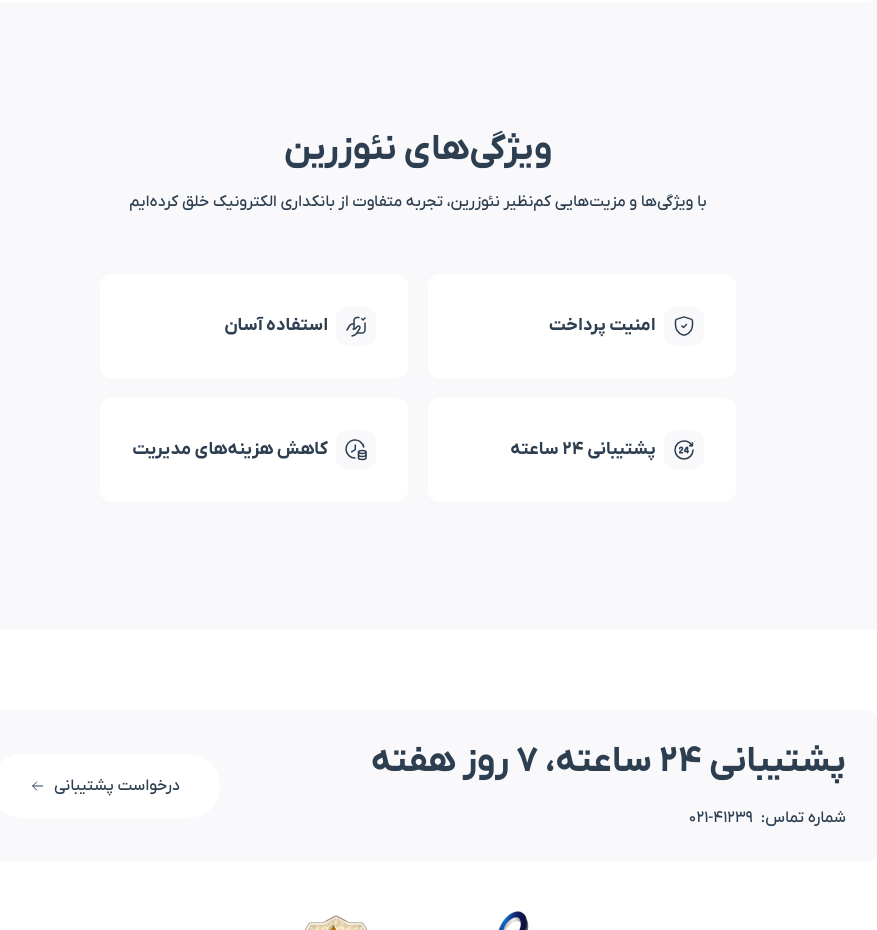
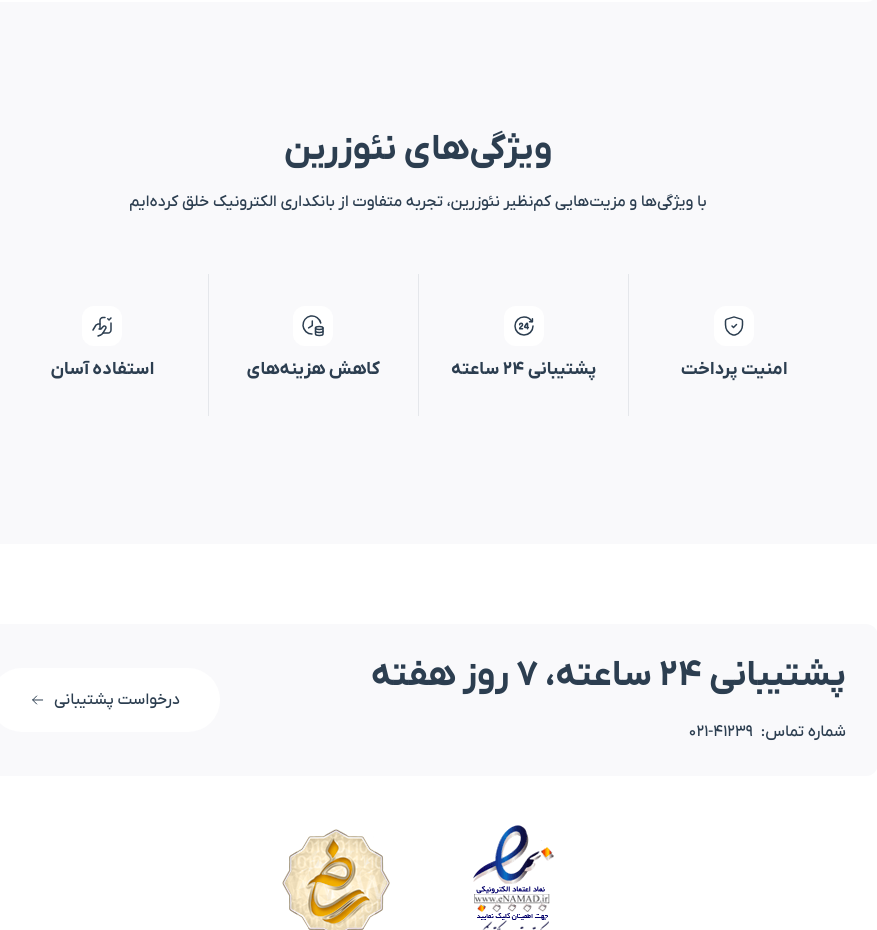
Before and after one commit to mostafakazemi/neozarin, a Vue app: page /download in a window 1280 px wide. Shown: the part 860-1790 px from the top of the page, without its empty margins (222-1099 px from the left). Built offline with nearby package versions, Linux system fonts and the light colour scheme.

Commit message:
Create solid styling

```diff
--- /dev/null
+++ b/src/components/FeaturesSection/Solid/index.vue
@@ -0,0 +1,78 @@
+<template>
+  <HomeSectionWrapper class="text-center">
+    <div class="flex flex-col items-center gap-y-5">
+      <h2>ویژگی‌های نئوزرین</h2>
+      <div class="flex flex-col items-center gap-y-5">
+        <p>
+          با ویژگی‌ها و مزیت‌هایی کم‌نظیر نئوزرین، تجربه متفاوت از بانکداری الکترونیک خلق کرده‌ایم
+        </p>
+        <ul class="grid grid-cols-2 md:grid-cols-4 mt-10 w-full">
+          <li class="border-l border-b md:border-b-0">
+            <div class="flex flex-col gap-y-2.5 items-center">
+              <div class="icon-wrapper">
+                <IconShieldCheckmark />
+              </div>
+              <h3>امنیت پرداخت</h3>
+            </div>
+          </li>
+          <li class="border-b md:border-b-0 md:border-l">
+            <div class="flex flex-col gap-y-2.5 items-center">
+              <div class="icon-wrapper">
+                <IconSupport24 />
+              </div>
+              <h3>پشتیبانی ۲۴ ساعته</h3>
+            </div>
+          </li>
+          <li class="border-l">
+            <div class="flex flex-col gap-y-2.5 items-center">
+              <div class="icon-wrapper">
+                <IconTimeCoins />
+              </div>
+              <h3>کاهش هزینه‌های</h3>
+            </div>
+          </li>
+          <li>
+            <div class="flex flex-col gap-y-2.5 items-center">
+              <div class="icon-wrapper">
+                <IconHandCard />
+              </div>
+              <h3>استفاده آسان</h3>
+            </div>
+          </li>
+        </ul>
+      </div>
+    </div>
+  </HomeSectionWrapper>
+</template>
+
+<script>
+import IconArrow from '@/components/Icons/Arrow/index.vue'
+import HomeSectionWrapper from '@/components/Home/Section/index.vue'
+import IconShieldCheckmark from '@/components/Icons/ShieldCheckmark/index.vue'
+import IconHandCard from '@/components/Icons/HandCard/index.vue'
+import IconSupport24 from '@/components/Icons/Support24/index.vue'
+import IconTimeCoins from '@/components/Icons/TimeCoins/index.vue'
+
+export default {
+  name: 'FeaturesSectionSolid',
+
+  components: {
+    IconTimeCoins,
+    IconSupport24,
+    IconHandCard,
+    IconShieldCheckmark,
+    HomeSectionWrapper,
+    IconArrow
+  }
+}
+</script>
+
+<style scoped>
+li {
+  @apply p-8;
+
+  .icon-wrapper {
+    @apply text-2xl bg-cont-dim p-2 rounded-xl bg-white;
+  }
+}
+</style>
--- a/src/pages/Download.vue
+++ b/src/pages/Download.vue
@@ -2,17 +2,17 @@
   <div class="flex flex-col gap-y-32">
     <DownloadHeroSection />
     <AppsSection />
-    <FeaturesSection />
+    <FeaturesSectionSolid />
   </div>
 </template>
 
 <script>
 import DownloadHeroSection from '@/components/Download/HeroSection/index.vue'
 import AppsSection from '@/components/Download/AppsSection/index.vue'
-import FeaturesSection from '@/components/FeaturesSection/index.vue'
+import FeaturesSectionSolid from "@/components/FeaturesSection/Solid/index.vue";
 
 export default {
   name: 'DownloadPage',
-  components: { FeaturesSection, AppsSection, DownloadHeroSection }
+  components: {FeaturesSectionSolid, AppsSection, DownloadHeroSection }
 }
 </script>
```
